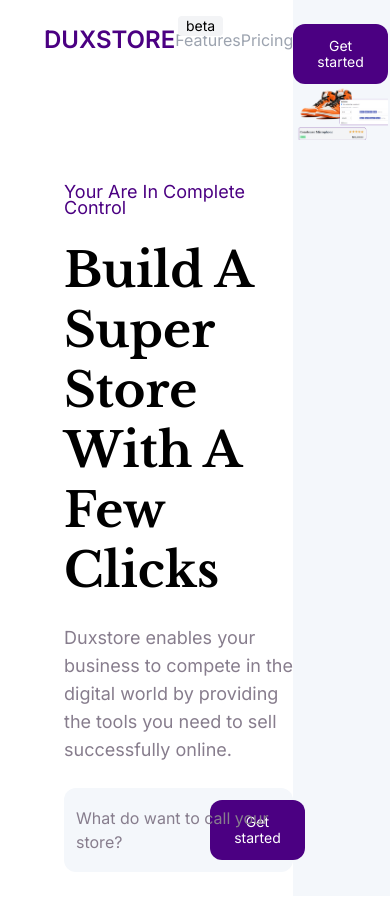
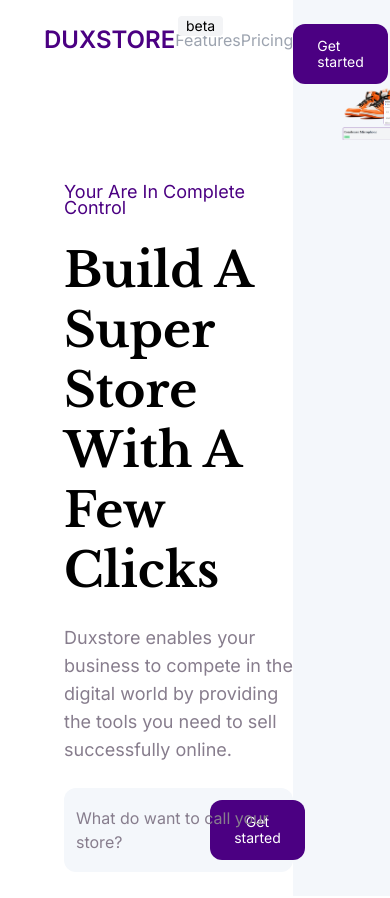
Before and after one commit to duxstore/duxstore, a Nuxt app: page / in a window 390 px wide. Shown: the top 898 px of the page. Built offline with nearby package versions, Linux system fonts and the light colour scheme.

Commit message:
Add product shots to header

```diff
--- a/components/ButtonSecondary.vue
+++ b/components/ButtonSecondary.vue
@@ -1,8 +1,9 @@
 <template>
   <div :class="[{'w-4/12': width === 'small', 'w-6/12': width === 'medium', 'w-full': width === 'full', 'w-auto': width === 'auto'}]">
-    <button class="bg-brand border-none rounded-xl py-3.5 px-6 text-white font-body text-sm font-medium leading-4">
+    <button v-if="type === 'button'" :class="styling">
       {{ title }}
     </button>
+    <nuxt-link v-else :to="to" :class="styling">{{ title }}</nuxt-link>
   </div>
 </template>
 
@@ -20,7 +21,22 @@
       type: String,
       required: false,
       default: 'small'
+    },
+    type: {
+      type: String,
+      required: false,
+      default: 'button'
+    },
+    to: {
+      type: String || Object,
+      required: false,
+      default: '/'
     }
-  }
+  },
+  computed: {
+    styling() {
+      return "block bg-brand border-none rounded-xl py-3.5 px-6 text-white font-body text-sm font-medium leading-4"
+    }
+  },
 })
 </script>
--- a/components/HeaderRightHandSide.vue
+++ b/components/HeaderRightHandSide.vue
@@ -1,9 +1,9 @@
 <template>
   <div class="bg-primary pt-6 pr-11">
     <div class="flex w-full justify-end">
-      <ButtonSecondary title="Get started" width="auto" />
+      <ButtonSecondary type="link" to="/get-started" title="Get started" width="auto" />
     </div>
-    <img src="~assets/images/shoe-variant-product-name.png" alt="">
+    <img src="~assets/images/shoe-variant-product-name.png" alt="" class="-right-11 sm:top-9 select-none relative w-full">
   </div>
 </template>
 
```
